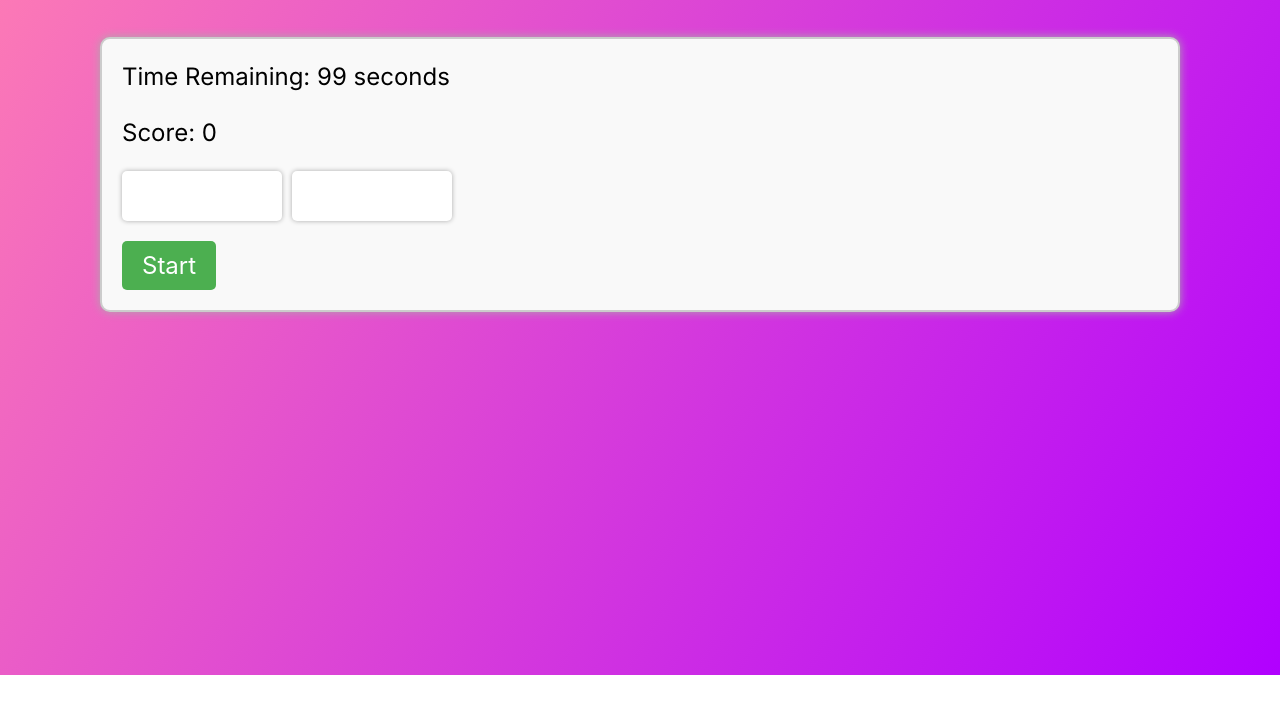
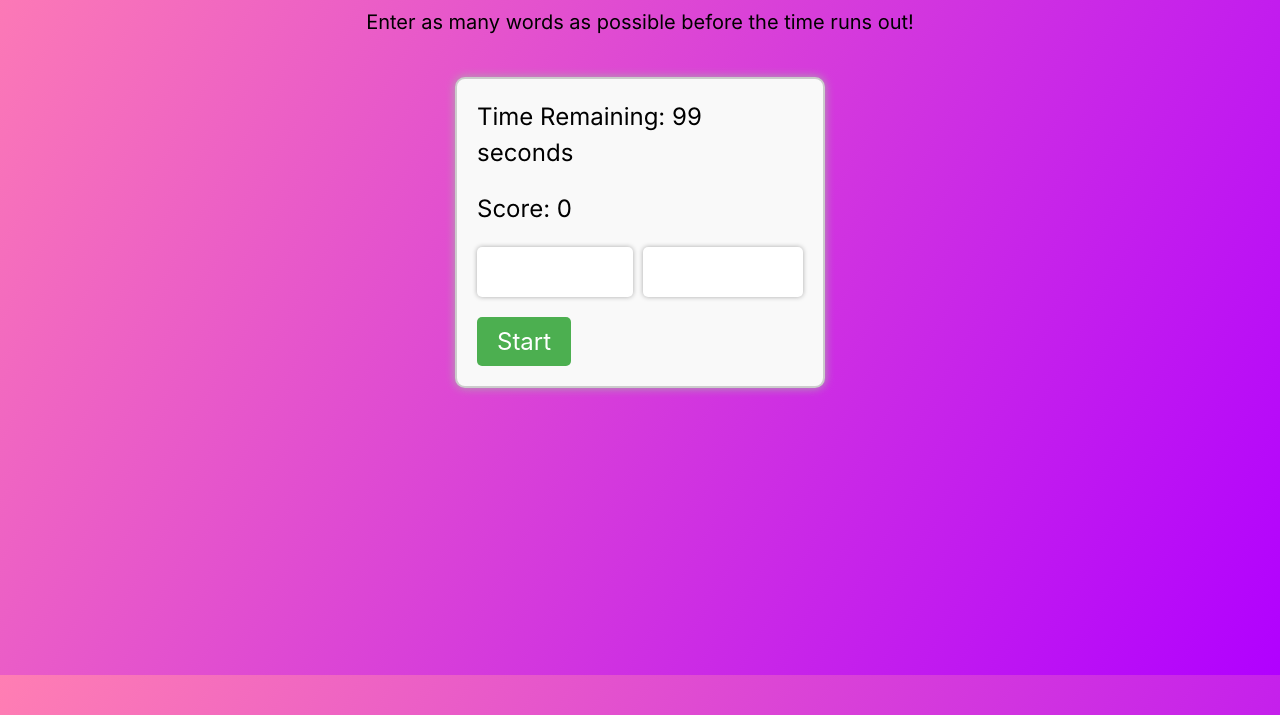
Before and after one commit to AsifAhmedBhuiyan/word-game, a plain HTML site: page index.html in a window 1280 px wide. Shown: the part 125-840 px from the top of the page. Before the commit the page ends 800 px from the top, so only its background shows below. Drawn offline with Linux system fonts and the light colour scheme.

Commit message:
Working with design

```diff
--- a/assets/style/index.css
+++ b/assets/style/index.css
@@ -7,6 +7,7 @@
 
 h1 {
   text-align: center;
+  margin-top: 40px;
   font-size: 48px;
   margin-bottom: 20px;
 }
@@ -25,6 +26,8 @@ p {
   background-color: #f9f9f9;
   border: 2px solid #ccc;
   padding: 20px;
+  margin: auto;
+  width: 370px;
   border-radius: 10px;
   box-shadow: 0px 0px 10px #ababab;
 }
```
